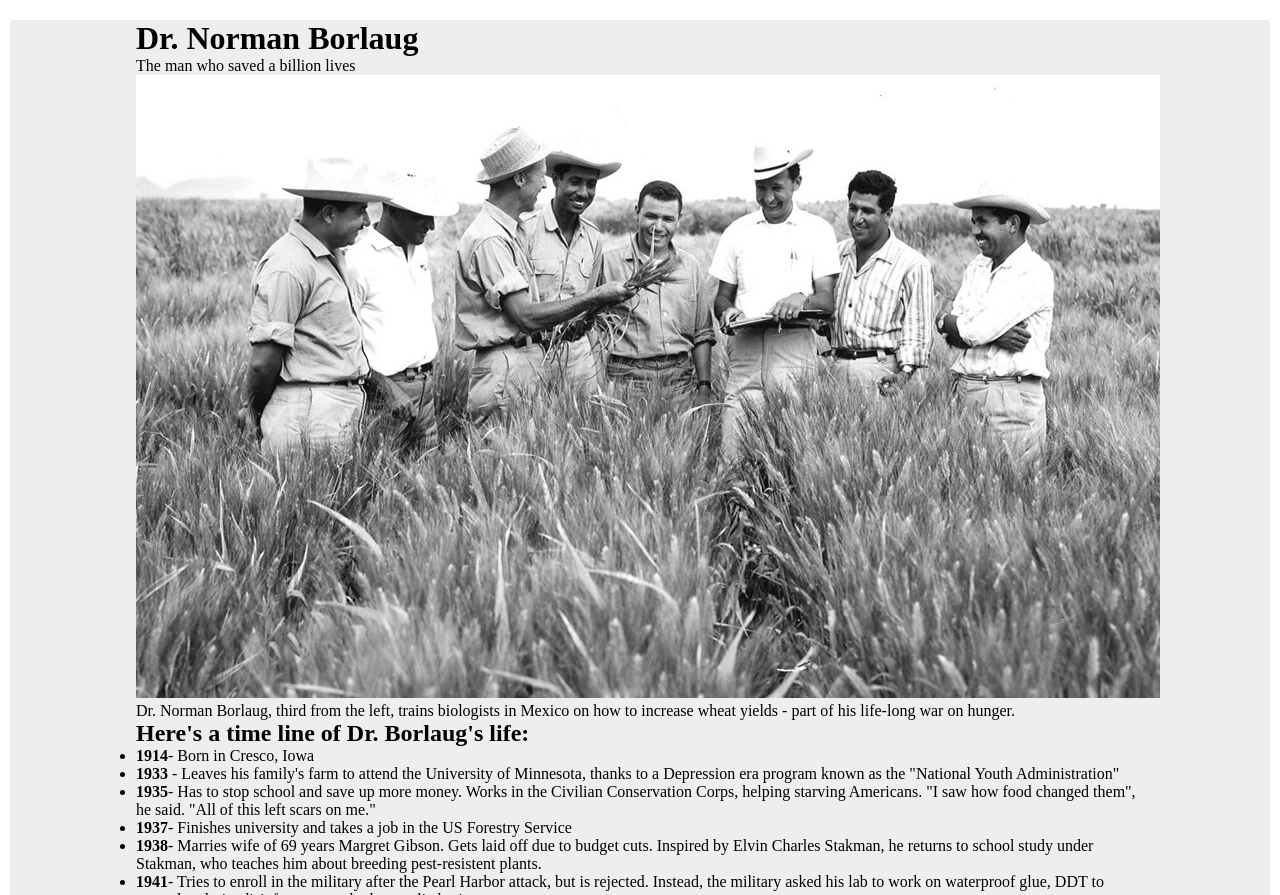
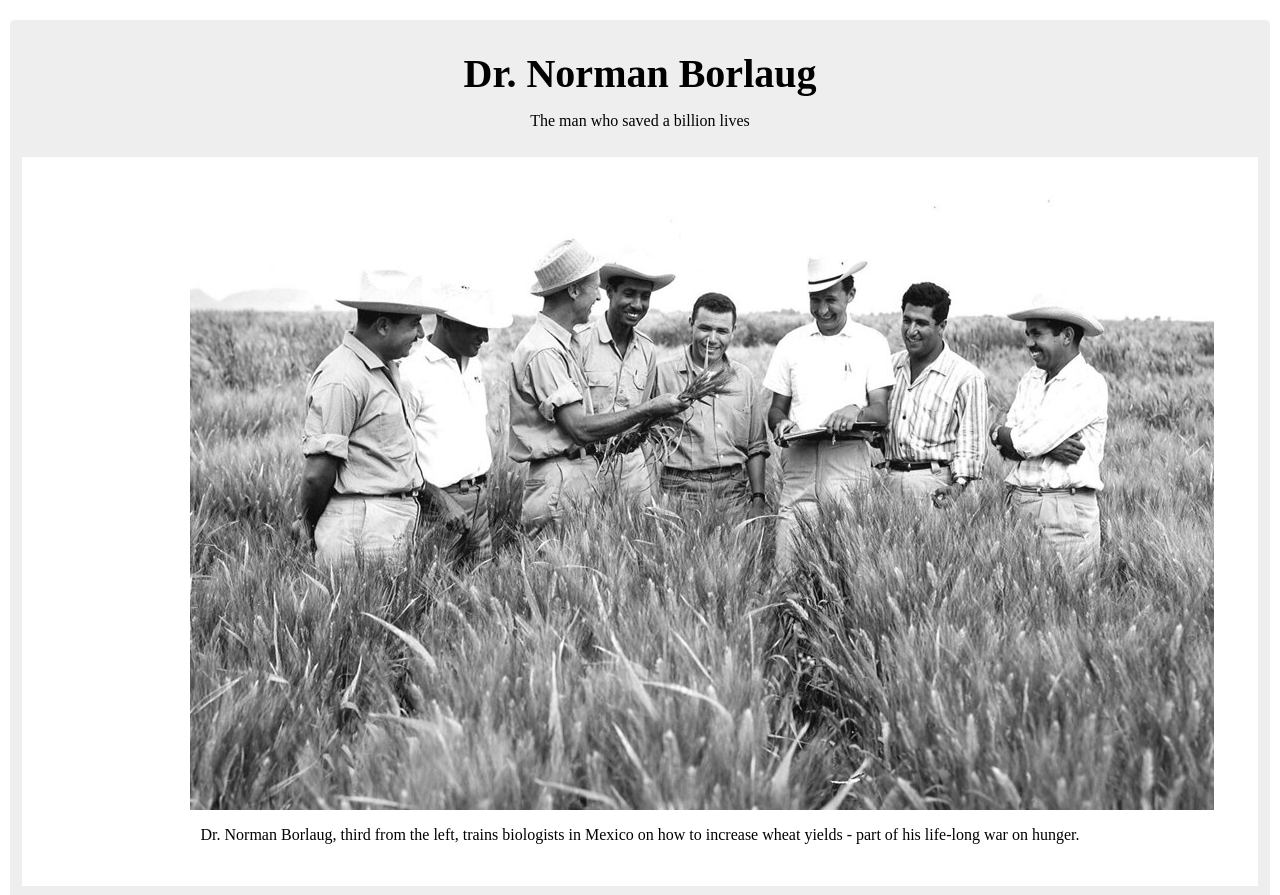
Before and after one commit to 369webforall/tribute, a website: page index.html in a window 1280 px wide. Shown: the top 895 px of the page. Drawn offline with Linux system fonts and the light colour scheme.

Commit message:
hero section

```diff
--- a/index.html
+++ b/index.html
@@ -8,22 +8,26 @@
   </head>
   <body>
  <div class="main-box">
-  <div class="wrapper">
+
     <header>
       <h1>Dr. Norman Borlaug</h1>
       <p>The man who saved a billion lives</p>
     </header>
     <main class="main">
       <div class="hero">
+        <figure>
         <img
           src="./images/hero-image.jpg"
           alt="tribute to Dr. Norman Borlaug"
         />
-        <p>
+
+        <figcaption>
           Dr. Norman Borlaug, third from the left, trains biologists in Mexico
           on how to increase wheat yields - part of his life-long war on hunger.
-        </p>
+        </figcaption>
+</figure>
       </div>
+      <div class="wrapper">
       <div class="hero-text">
         <h2>Here's a time line of Dr. Borlaug's life:</h2>
         <ul>
--- a/style.css
+++ b/style.css
@@ -15,3 +15,33 @@
    max-width: 1200px;
    margin:0 auto;
 }
+
+header {
+    text-align: center;
+    padding-top: 30px;
+    padding-bottom: 15px;
+}
+
+h1 {
+    margin-bottom: 15px;
+    font-size: 40px;
+}
+
+.hero {
+    background-color: white;
+    margin: 12px;
+    padding: 30px;
+}
+
+
+figure {
+    width: 900px;
+    margin: 0 auto;
+}
+
+
+figcaption {
+    text-align: center;
+    font-size: 16px;
+    margin: 12px 0;
+}
```
